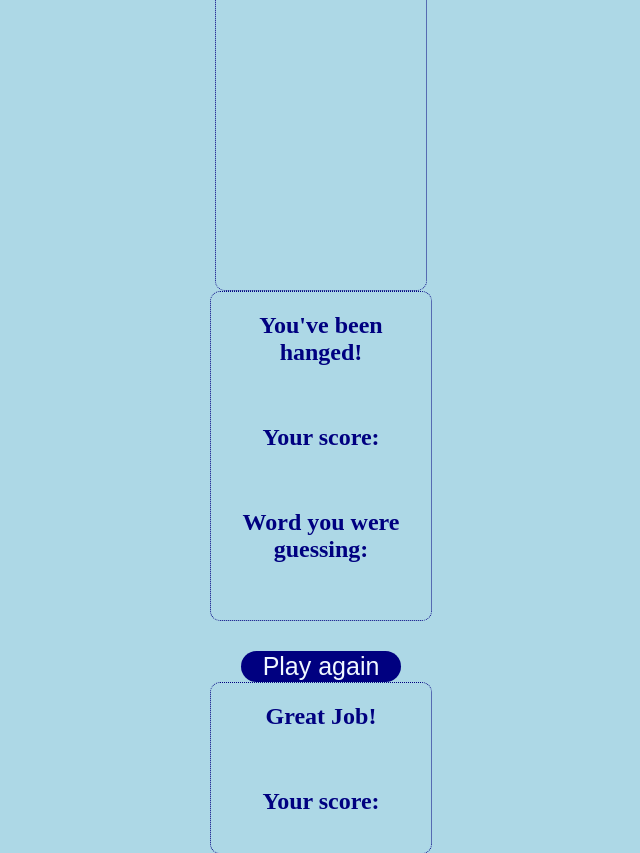
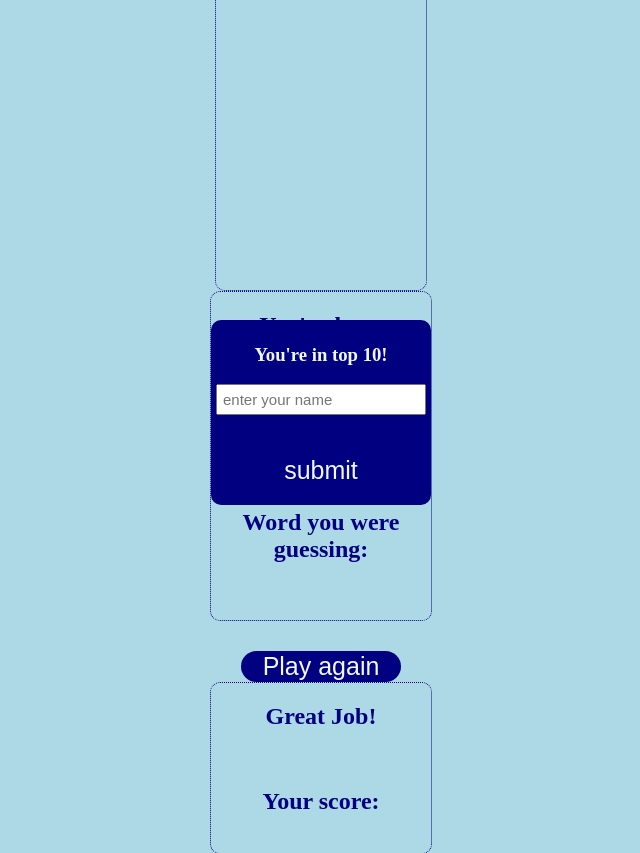
Before and after one commit to Michalous/personal_portfolio, a Django app: template portfolio/templates/portfolio/hangman.html in a window 1280 px wide. Shown: the top 853 px of the page, without its empty margins (319-959 px from the left). Run offline with Django 3.2, Linux system fonts and the light colour scheme; the template is opened without the code that fills it, so the values that code supplies are empty; some libraries are stand-ins or nearby versions.

Commit message:
submit name added

```diff
--- a/portfolio/static/portfolio/assets/Hangman/logic.js
+++ b/portfolio/static/portfolio/assets/Hangman/logic.js
@@ -24,6 +24,7 @@ document.addEventListener('DOMContentLoaded', function() {
     function main() {
         $(document).ready(function() {
         $('#letters').empty()
+        $('#save_name').hide()
         $('.container').hide()
         $('#play_again_btn').hide()
         $('.container_win').hide()
@@ -106,8 +107,27 @@ document.addEventListener('DOMContentLoaded', function() {
             $('#letters').hide()
             $('#display_word').text(word_to_guess)
             $('#display_score').text(score)
+
+            fetch('/hangman-endpoint', {
+                method: 'POST',
+                body: JSON.stringify({
+                    word: false,
+                    score: score
+                }),
+                headers: {"X-CSRFToken": csrftoken}
+              })
+              .then(response => response.json())
+              .then(result => {
+                  // Print result
+                  console.log(result);
+                  if (result['high-scores'] == 'yes') {
+                    $('#save_name').show()
+                  }
+              });
+
             $('#play_again_btn').click(function() {
                 location.reload()
+
             })
         }
         if (dashWordToGuess(word_to_guess).indexOf('-') == -1) {
--- a/portfolio/static/portfolio/assets/Hangman/styles.css
+++ b/portfolio/static/portfolio/assets/Hangman/styles.css
@@ -108,3 +108,25 @@ button:hover, play_again_win:hover {
     transition-duration: 0.7s;
     cursor: pointer;
 }
+
+#save_name {
+    position: absolute;
+    width: 220px;
+    top: 40%;
+    background-color: navy;
+    padding: 5px 0 10px 0;
+    border-radius: 10px;
+}
+
+#save_name h3 {
+    color: aliceblue;
+}
+
+#save_name input {
+    display: block;
+    margin-left: auto;
+    margin-right: auto;
+    height: 25px;
+    font-size: 15px;
+    padding-left: 5px;
+}
--- a/portfolio/templates/portfolio/hangman.html
+++ b/portfolio/templates/portfolio/hangman.html
@@ -27,6 +27,12 @@
         <h2>Word you were guessing:</h2>
         <br>
         <h2><span id="display_word"></span></h2>
+        <div id="save_name">
+            <h3>You're in top 10!</h3>
+            <input type="text" placeholder="enter your name" maxlength="20">
+            <button>submit</button>
+
+        </div>
     </div>
     <button id="play_again_btn">Play again</button>
 
```
Also changed, not shown: portfolio/views.py (+19 -5 lines), db.sqlite3.db (added).
